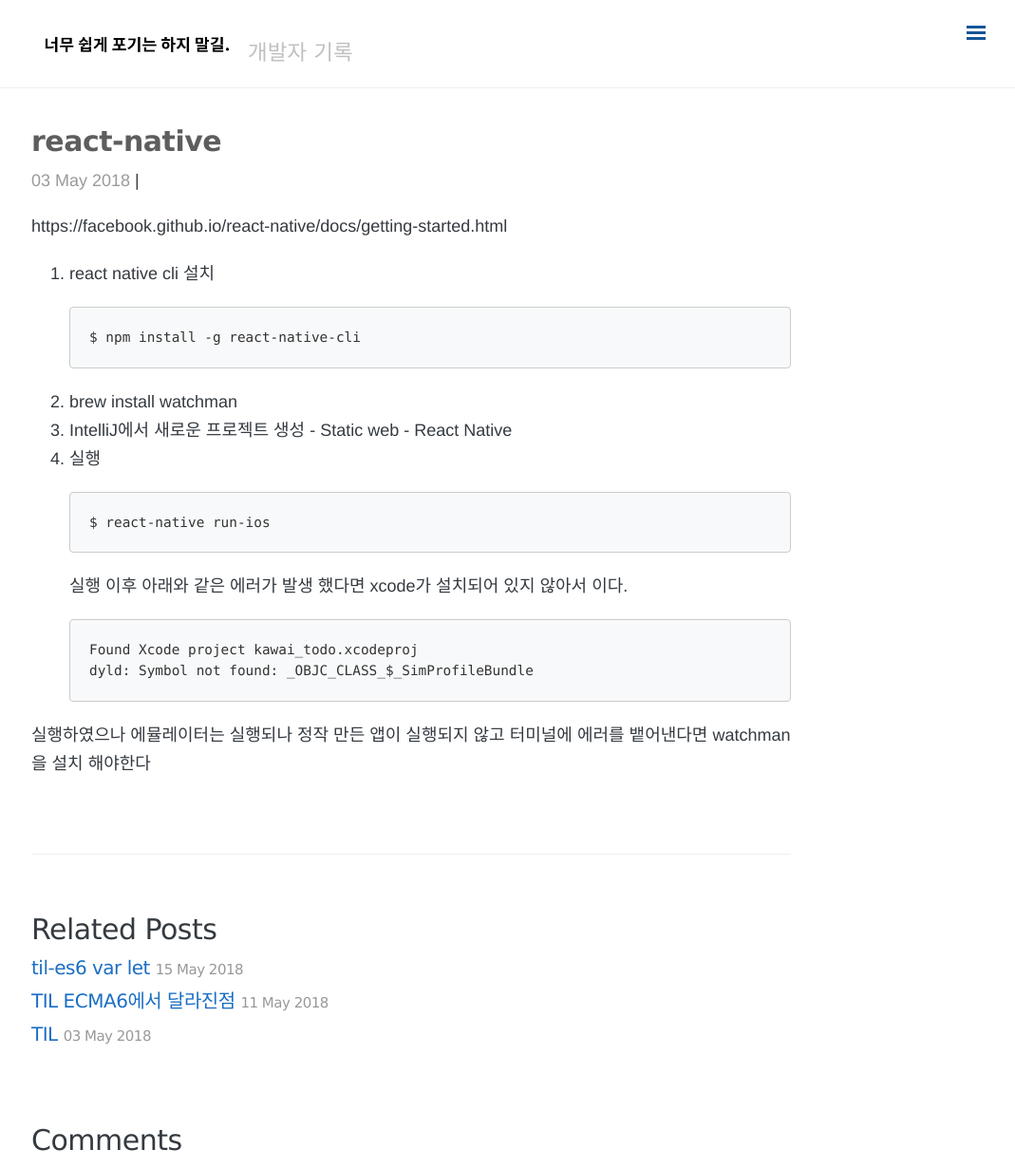
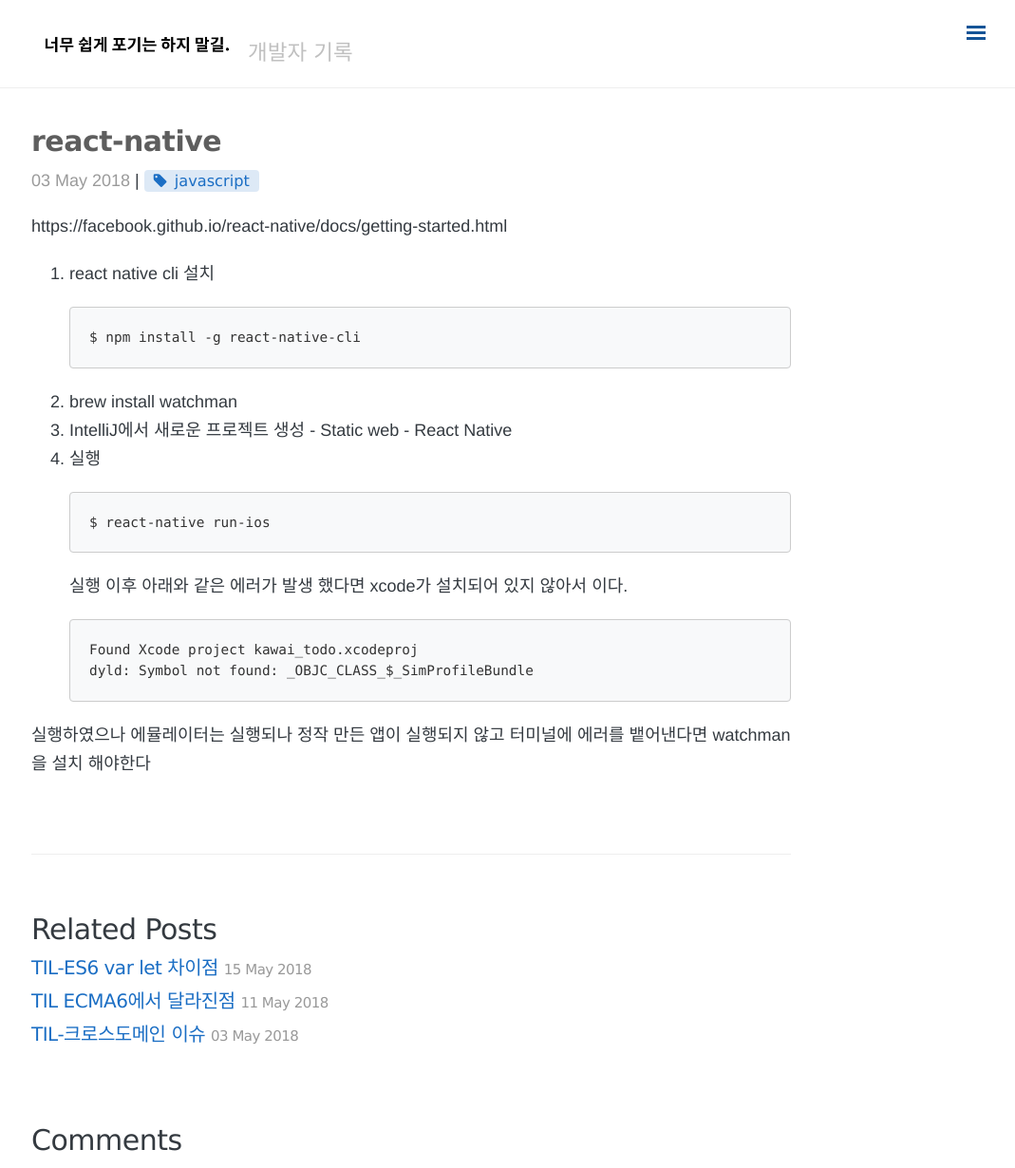
Before and after one commit to minigear/minigear.github.io, a Jekyll site: the page built from _posts/2018/2018-05-03-react-native.md, in a window 1280 px wide and 1230 px high. Shown: the whole window at 95% size, without its empty margins (207-1276 px from the left). Built offline with Jekyll 4.4.1, drawn with Linux system fonts in a browser that asks for light colours; nearby versions of some CDN libraries; comment, search, counter and statistics services are not loaded.

Commit message:
제목 수정

```diff
--- a/_posts/2018/2018-05-03-react-native.md
+++ b/_posts/2018/2018-05-03-react-native.md
@@ -2,9 +2,9 @@
 layout: "post"
 title: "react-native"
 date:   "2018-05-03 13:55"
-categories: []
+categories: [TIL (Today I Learned)]
 permalink: /2018/:year/:month/:day/:title/
-tags: []
+tags: [javascript]
 comments: true
 ---
 https://facebook.github.io/react-native/docs/getting-started.html
--- a/_posts/2018/2018-05-03-til.md
+++ b/_posts/2018/2018-05-03-til.md
@@ -1,6 +1,6 @@
 ---
 layout: "post"
-title: "TIL"
+title: "TIL-크로스도메인 이슈"
 date:   "2018-05-03 16:13"
 categories: [TIL (Today I Learned)]
 permalink: /2018/:year/:month/:day/:title/
--- a/_posts/2018/2018-05-15-til-es6.md
+++ b/_posts/2018/2018-05-15-til-es6.md
@@ -1,6 +1,6 @@
 ---
 layout: "post"
-title: "til-es6 var let"
+title: "TIL-ES6 var let 차이점"
 date:   "2018-05-15 14:16"
 categories: [TIL (Today I Learned)]
 permalink: /2018/:year/:month/:day/:title/
```
